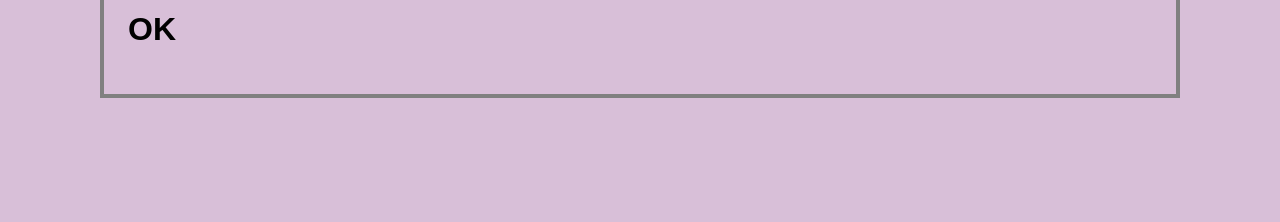
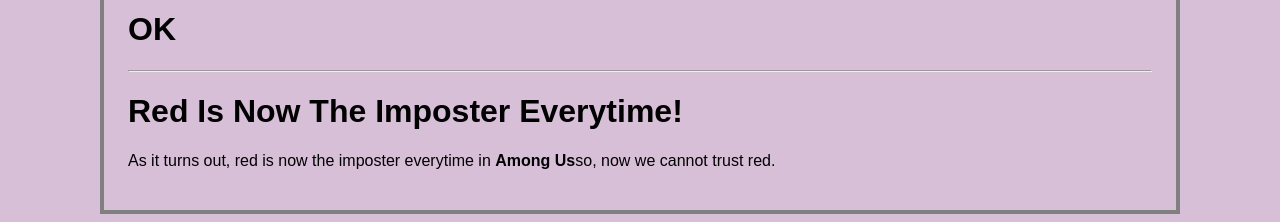
Before and after one commit to jackpot651/website, a plain HTML site: page index.html in a window 1280 px wide. Shown: the part 717-939 px from the top of the page. Before the commit the page ends 823 px from the top, so only its background shows below. Drawn offline with Linux system fonts and the light colour scheme.

Commit message:
Update index.html

```diff
--- a/index.html
+++ b/index.html
@@ -15,5 +15,8 @@ alt="Sad Bot"/></p>
 <p><img src="Pictures/Dont Touch My Mountain Dew.gif"
 alt="meme"/></p>
 <h1>OK</h1>
+<hr>
+  <h1>Red Is Now The Imposter Everytime!</h1>
+  <p> As it turns out, red is now the imposter everytime in <b>Among Us</b>so, now we cannot trust red.</p>
 </body>
 </html>
```
